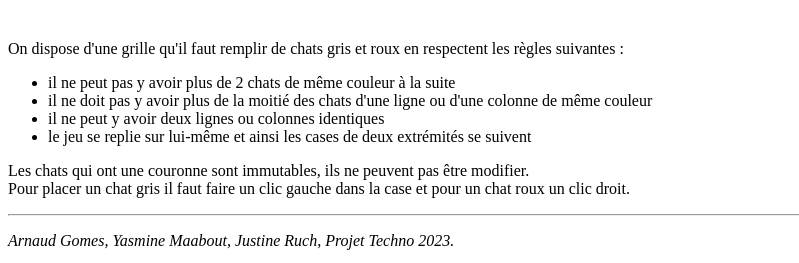
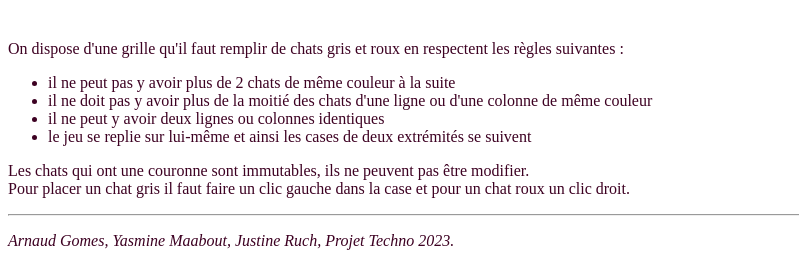
Before and after one commit to Arnaud1404/takuzu, a plain HTML site: page web/game.html in a window 1280 px wide. Shown: the part 120-383 px from the top of the page, without its empty margins (0-799 px from the left). Drawn offline with Linux system fonts and the light colour scheme; no server answers; a web font is replaced by a local one.

Commit message:
encore des petites modifs

```diff
--- a/web/mystyle.css
+++ b/web/mystyle.css
@@ -1,3 +1,4 @@
+
 h1 {
     text-align : center;
     color: rgb(233, 18, 150);
@@ -5,3 +6,7 @@ h1 {
     font-weight: bold;
     font-size: 4rem;
 }
+
+body {
+    color: rgb(61, 1, 34);
+}
```
Also changed, not shown: web/game.html (+1 -1 lines).
